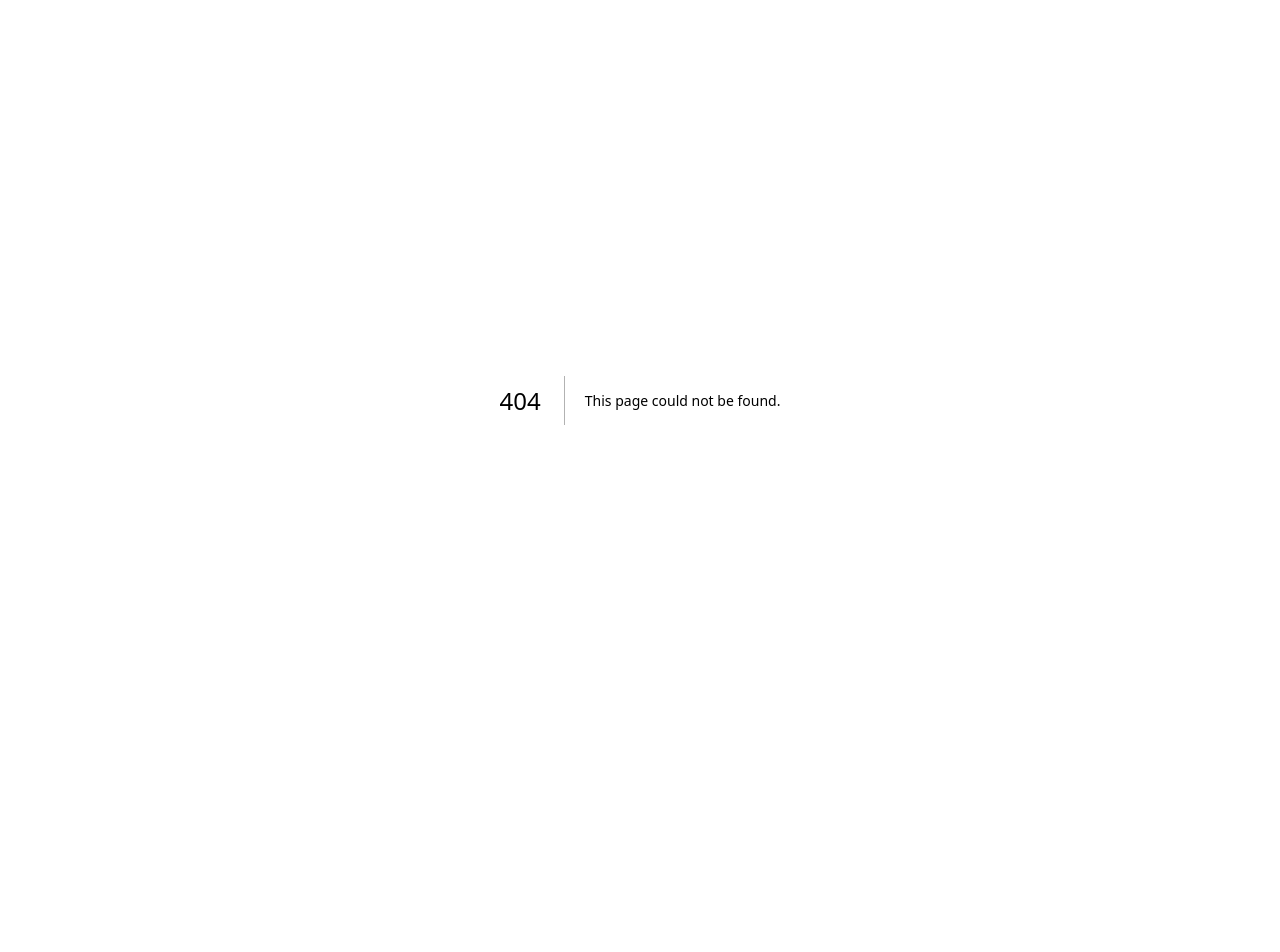
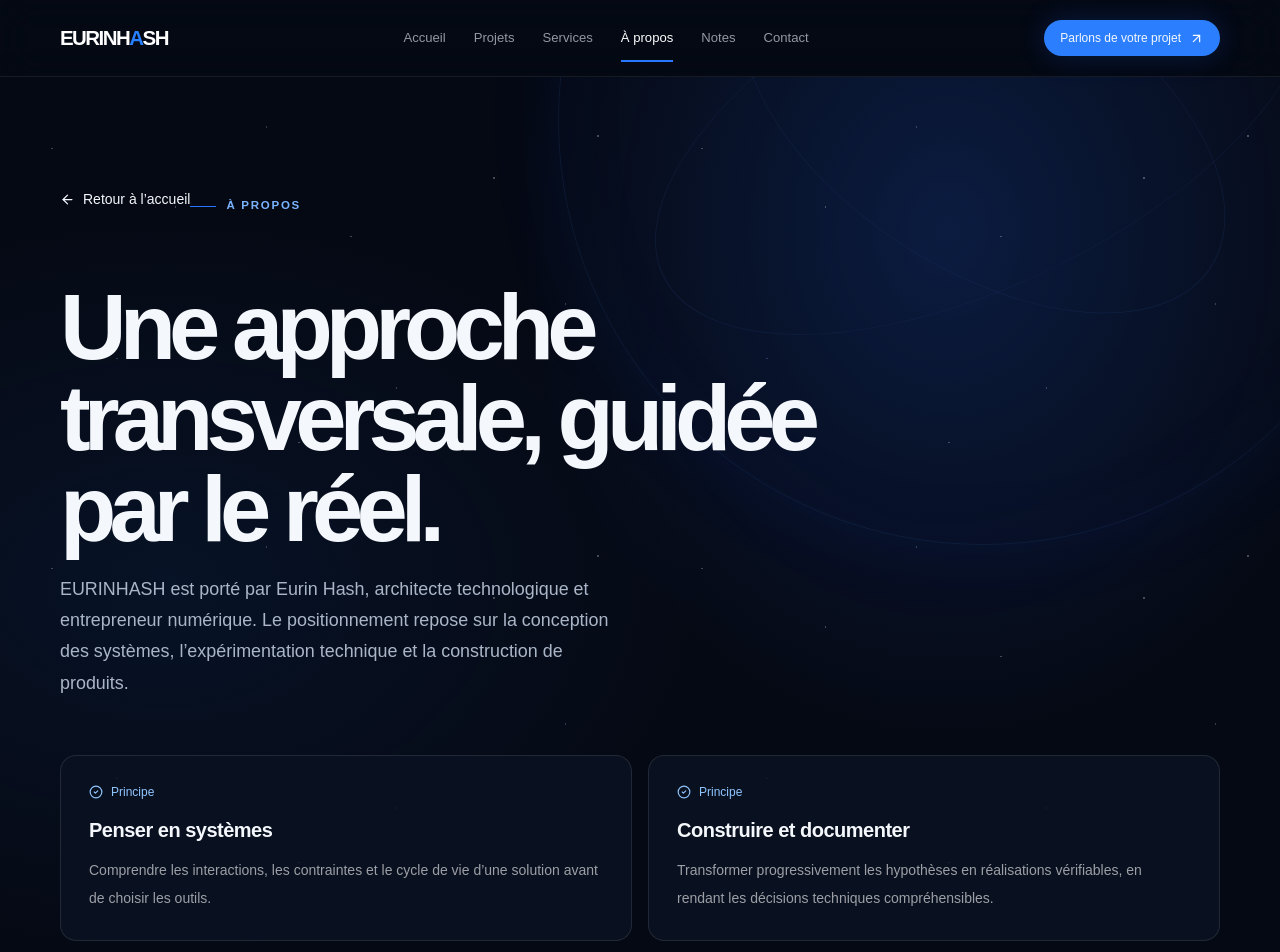
Before and after one commit to digitaleflex/eurinhash-cs, a Next.js app: page /a-propos in a window 1280 px wide. Before the commit this address had no page. Shown: the top 952 px of the page. Before the commit the page ends 800 px from the top, so only its background shows below. Built offline with nearby package versions, Linux system fonts and the light colour scheme.

Commit message:
feat(v1): initialize dark space-inspired portfolio foundation

```diff
--- /dev/null
+++ b/src/app/[slug]/page.tsx
@@ -0,0 +1,103 @@
+import type { Metadata } from "next";
+import Link from "next/link";
+import { notFound } from "next/navigation";
+import { ArrowLeft, ArrowUpRight, CheckCircle2 } from "lucide-react";
+import { SiteHeader } from "@/components/site-header";
+import { SiteFooter } from "@/components/site-footer";
+import { Button } from "@/components/ui/button";
+
+const pages = {
+  "projets": {
+    title: "Des projets, pas seulement des idées.",
+    eyebrow: "Réalisations",
+    description: "Une sélection de projets et d’expérimentations. Chaque fiche doit expliquer le besoin, le rôle exercé, les décisions techniques et l’état réel de la réalisation.",
+    blocks: [
+      { title: "AURA Storage", state: "En développement", text: "Projet d’infrastructure de stockage numérique. La documentation publique détaillera progressivement l’architecture, les choix techniques et les capacités effectivement disponibles." },
+      { title: "HashCode", state: "En construction", text: "Initiative d’apprentissage et de pratique technologique. Les réalisations présentées distingueront les fonctionnalités disponibles des éléments encore en préparation." },
+      { title: "E-Flex", state: "Initiative numérique", text: "Activité de conseil et d’ingénierie numérique. Les contributions et prestations seront décrites selon le périmètre réellement réalisé." }
+    ],
+  },
+  "services": {
+    title: "De la clarté technique à la solution.",
+    eyebrow: "Services",
+    description: "Un périmètre de collaboration orienté conception, développement et infrastructure. Chaque mission commence par la clarification du besoin et des contraintes.",
+    blocks: [
+      { title: "Cadrage & conception technique", state: "Selon le besoin", text: "Clarification des objectifs, des contraintes, des options d’architecture et des compromis avant l’implémentation." },
+      { title: "Cloud & infrastructure", state: "Périmètre à définir", text: "Accompagnement sur le déploiement, l’organisation, l’observabilité et la maintenabilité d’environnements techniques." },
+      { title: "Prototypage & développement", state: "Périmètre à définir", text: "Construction progressive de solutions numériques pour tester une idée ou répondre à un besoin identifié." },
+      { title: "Revue technique & sécurité", state: "Selon le périmètre", text: "Examen ciblé de pratiques, configurations et risques techniques dans un périmètre convenu à l’avance." }
+    ],
+  },
+  "a-propos": {
+    title: "Une approche transversale, guidée par le réel.",
+    eyebrow: "À propos",
+    description: "EURINHASH est porté par Eurin Hash, architecte technologique et entrepreneur numérique. Le positionnement repose sur la conception des systèmes, l’expérimentation technique et la construction de produits.",
+    blocks: [
+      { title: "Penser en systèmes", state: "Principe", text: "Comprendre les interactions, les contraintes et le cycle de vie d’une solution avant de choisir les outils." },
+      { title: "Construire et documenter", state: "Principe", text: "Transformer progressivement les hypothèses en réalisations vérifiables, en rendant les décisions techniques compréhensibles." },
+      { title: "Apprendre en continu", state: "Principe", text: "Rester lucide sur les limites, tester les idées et faire évoluer les solutions à partir de ce que l’expérience révèle." }
+    ],
+  },
+  "notes": {
+    title: "Notes de terrain et réflexions techniques.",
+    eyebrow: "Notes & analyses",
+    description: "Un espace éditorial pour documenter des apprentissages, des choix d’architecture et des retours d’expérience. Les notes seront publiées au fil de travaux réellement effectués.",
+    blocks: [
+      { title: "Comment choisir une architecture adaptée à un projet ?", state: "Brouillon éditorial", text: "Un futur article sur les objectifs, contraintes, coûts d’exploitation, évolutivité et arbitrages d’architecture." },
+      { title: "Les bases d’une infrastructure fiable et observable", state: "Brouillon éditorial", text: "Un futur article sur la visibilité opérationnelle, la journalisation, les métriques et les vérifications utiles." },
+      { title: "La sécurité dès la conception", state: "Brouillon éditorial", text: "Un futur article sur les limites de confiance, la réduction de surface d’attaque et la sécurité intégrée au cycle de développement." }
+    ],
+  },
+  "contact": {
+    title: "Parlons du problème avant de choisir la solution.",
+    eyebrow: "Contact",
+    description: "Pour une demande de collaboration, une question technique ou un projet à étudier, commencez par partager le contexte et le résultat que vous recherchez.",
+    blocks: [
+      { title: "Ce qui aide à démarrer", state: "Pour préparer l’échange", text: "Quelques lignes sur le contexte, le résultat attendu, les contraintes connues et le calendrier souhaité suffisent pour un premier échange." },
+      { title: "Un échange clair", state: "Sans engagement automatique", text: "Le premier objectif est de comprendre la demande et de déterminer si le périmètre correspond à une collaboration pertinente." }
+    ],
+  }
+} as const;
+
+type PageSlug = keyof typeof pages;
+
+export function generateStaticParams() {
+  return Object.keys(pages).map((slug) => ({ slug }));
+}
+
+export async function generateMetadata({ params }: { params: Promise<{ slug: string }> }): Promise<Metadata> {
+  const { slug } = await params;
+  if (!(slug in pages)) return {};
+  const page = pages[slug as PageSlug];
+  return { title: page.eyebrow, description: page.description };
+}
+
+export default async function ContentPage({ params }: { params: Promise<{ slug: string }> }) {
+  const { slug } = await params;
+  if (!(slug in pages)) notFound();
+  const page = pages[slug as PageSlug];
+
+  return (
+    <>
+      <SiteHeader current={`/${slug}`} />
+      <main className="relative min-h-[70vh] overflow-hidden">
+        <div className="space-backdrop" aria-hidden="true"><div className="space-orbit" /></div>
+        <div className="container-shell relative z-10 py-20 sm:py-28">
+          <Link href="/" className="mb-12 inline-flex items-center gap-2 text-sm text-white/55 transition hover:text-white"><ArrowLeft size={15} /> Retour à l’accueil</Link>
+          <div className="eyebrow">{page.eyebrow}</div>
+          <h1 className="hero-title max-w-4xl text-5xl sm:text-7xl">{page.title}</h1>
+          <p className="hero-copy max-w-2xl">{page.description}</p>
+          <div className="mt-14 grid gap-4 md:grid-cols-2">
+            {page.blocks.map((block) => <article key={block.title} className="rounded-2xl border border-white/10 bg-[#0b1323]/75 p-6 sm:p-7">
+              <div className="mb-4 flex items-center gap-2 text-xs text-blue-300"><CheckCircle2 size={14} /> {block.state}</div>
+              <h2 className="text-xl font-semibold tracking-tight">{block.title}</h2>
+              <p className="mt-3 text-sm leading-7 text-white/60">{block.text}</p>
+            </article>)}
+          </div>
+          <div className="mt-12"><Button asChild size="lg"><Link href="/contact">Parlons de votre besoin <ArrowUpRight size={16} /></Link></Button></div>
+        </div>
+      </main>
+      <SiteFooter />
+    </>
+  );
+}
```
